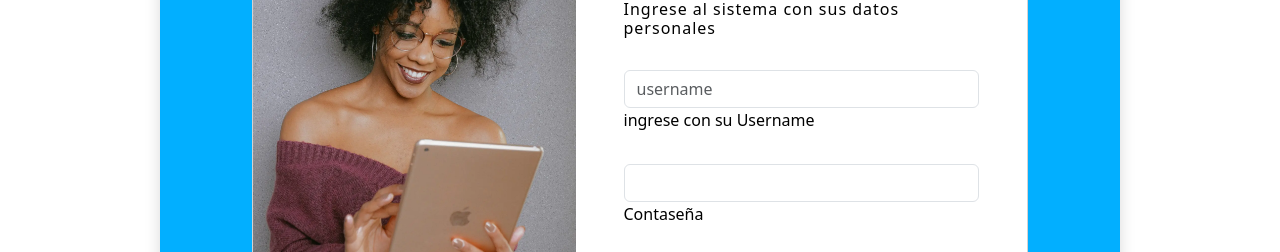
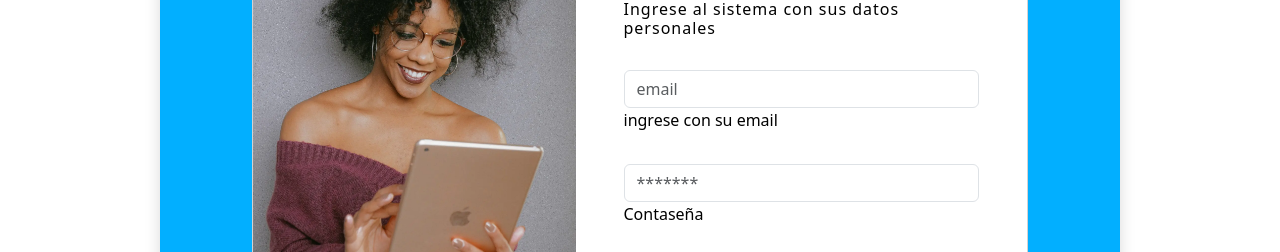
Before and after one commit to Elvis-Aguilar/electric-shop-front-SS1, an Angular app: page / in a window 1280 px wide. Both pictures are taken after a click on the button "Iniciar Sesion". Shown: the part 269-521 px from the top of the page. Built offline with nearby package versions, Linux system fonts and the light colour scheme.

Commit message:
add login

```diff
--- a/src/app/auth/login/login.component.html
+++ b/src/app/auth/login/login.component.html
@@ -21,14 +21,15 @@
                                     </h5>
                                     <div class="form-outline mb-4">
                                         <input type="email" id="form2Example17" class="form-control form-control-lg"
-                                            type="text" class="form-control" placeholder="username"
-                                            formControlName="username" />
-                                        <label class="form-label" for="form2Example17">ingrese con su Username</label>
+                                            type="email" class="form-control" placeholder="email"
+                                            formControlName="email" />
+                                        <label class="form-label" for="form2Example17">ingrese con su email</label>
                                     </div>
 
                                     <div class="form-outline mb-4">
                                         <input type="password" id="form2Example27" class="form-control form-control-lg"
-                                            type="password" class="form-control" formControlName="password" />
+                                            type="password" class="form-control" formControlName="password"
+                                            placeholder="*******" />
                                         <label class="form-label" for="form2Example27">Contaseña</label>
                                     </div>
 
--- a/src/app/auth/login/login.component.ts
+++ b/src/app/auth/login/login.component.ts
@@ -29,7 +29,7 @@ export class LoginComponent {
 
   initLoginFrom() {
     this.loginForm = this.formBuilder.group({
-      username: [null, Validators.required],
+      email: [null, Validators.required],
       password: [null, Validators.required]
     })
   }
@@ -40,24 +40,20 @@ export class LoginComponent {
 
   logger() {
     //@dminP4ss/*-
-    this.loginForm.value.password = CryptoJS.SHA256(this.loginForm.value.password).toString();
-    this.authService.UserLogin(this.loginForm.value).subscribe(
-      (result) => {
-        if (result.name) {
-          this.authService.saveSesionNavigate(result)
-          this.msgValid();
-          this.navegarRol();
-          this.sideBar.cambiarEstado(false)
-
-        } else {
-          this.msgInvalid();
-        }
+    this.authService.UserLogin(this.loginForm.value).subscribe({
+      next: value =>{
+        this.authService.saveSesionNavigate(value)
+        this.msgValid();
+        this.navegarRol();
+        this.sideBar.cambiarEstado(false)
         this.initLoginFrom()
       },
-      (errr) => {
+      error: err =>{
         this.msgError()
+
       }
-    )
+
+    })
   }
 
   navegarRol() {
@@ -89,7 +85,7 @@ export class LoginComponent {
   msgError() {
     Swal.fire(
       'Ups!!',
-      'Ocurrio un error en el servidor: comuniquese con soporte :V',
+      'Las credenciales son invalidas',
       'error'
     );
   }
--- a/src/app/auth/models/register.dto.ts
+++ b/src/app/auth/models/register.dto.ts
@@ -7,3 +7,8 @@ export interface RegisterDto {
     password: string;
     payment_method: PaymentMethod;
 }
+
+export interface LoginDto {
+    email: string;
+    password: string;
+}
--- a/src/app/core/services/auth.service.ts
+++ b/src/app/core/services/auth.service.ts
@@ -4,7 +4,7 @@ import { Usuario } from '../models/usuario';
 import { HttpClient } from '@angular/common/http';
 import { CuentaMonetaria } from '../models/cuenta-monetaria';
 import { ApiConfigService } from '../../config/api-config.service';
-import { RegisterDto } from '../../auth/models/register.dto';
+import { LoginDto, RegisterDto } from '../../auth/models/register.dto';
 
 @Injectable({
   providedIn: 'root'
@@ -21,12 +21,13 @@ export class AuthService {
     return this._http.post<Usuario>(`${this.apiConing.API_AUTH}/sign-up`, us);
   }
 
+  public UserLogin(us: LoginDto) {
+    return this._http.post<Usuario>(`${this.apiConing.API_AUTH}/sign-in`, us);
+  }
+
+
   public saveImgUsuario(formData: FormData): Observable<Usuario> {
     return this._http.post<Usuario>(this.apiConing.API_AUTH + 'user-register-foto', formData);
-  }
-
-  public UserLogin(us: Usuario) {
-    return this._http.post<Usuario>(this.apiConing.API_AUTH + 'user-login', us);
   }
 
   public getUsers(): Observable<Usuario> {
--- a/src/app/shared/components/side-bar/side-bar.component.html
+++ b/src/app/shared/components/side-bar/side-bar.component.html
@@ -1,4 +1,4 @@
-@if (authService.getUsuarioSesion() && authService.getUsuarioSesion()?.usuario_id === 1) {
+@if (authService.getUsuarioSesion() && authService.getUsuarioSesion()?.id === 1) {
 <!-- navbar para el usuario administrdor-->
 <div class=" w-[220px] border-r lg:block fixed">
     <nav class="flex-1 py-24">
```
